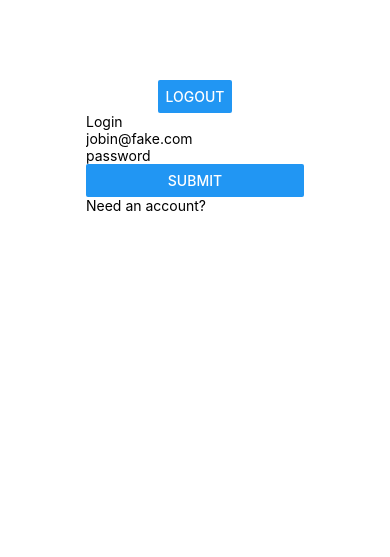
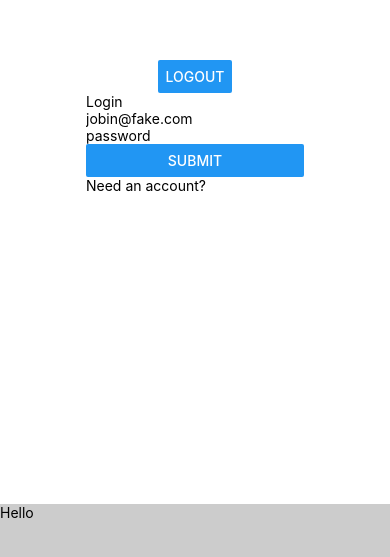
Before and after one commit to dkwhiting/score-hq, a React Native app in the folder client/: screen /Dashboard in a window 390 px wide. Shown: the part 275-832 px from the top of the page. Built offline with nearby package versions, Linux system fonts and the light colour scheme; no server answers.

Commit message:
added react-navigation routes

```diff
--- a/client/App.js
+++ b/client/App.js
@@ -2,23 +2,35 @@ import { StyleSheet, View, Text } from 'react-native';
 import { store } from './src/app/store';
 import { Provider } from 'react-redux';
 import Main from './Main'
+import Footer from './src/features/Footer';
+import { NavigationContainer } from '@react-navigation/native';
 
 const App = () => {
 
   return (
   <Provider store={store}>
-    <View style={styles.container}>
-      <Main />
-    </View>
+    <NavigationContainer>
+      <View style={[styles.container, {marginTop: 25}]}>
+        <Main styles={styles}/>
+        <Footer />
+      </View>
+    </NavigationContainer>
   </Provider>
   );
 }
 const styles = StyleSheet.create({
   container: {
     flex: 1,
-    backgroundColor: '#fff',
+    backgroundColor: '#FFF',
     alignItems: 'center',
     justifyContent: 'center',
+    height: '100%'
+  },
+  whiteText: {
+    color: '#FFF'
+  },
+  darkText: {
+    color: '#333'
   },
 });
 
--- a/client/Main.js
+++ b/client/Main.js
@@ -1,15 +1,17 @@
 import { Button, StyleSheet, Text, View } from 'react-native';
 import AsyncStorage from '@react-native-async-storage/async-storage';
 import Login from './src/features/Login';
-import Games from './src/features/Games';
 import { useDispatch, useSelector } from 'react-redux';
 import { useEffect, useState } from 'react';
 import { setUser } from './src/app/userSlice';
 import { removeData } from './src/utils';
 import { useGetAllGamesQuery } from './src/app/shopAPI';
+import {createNativeStackNavigator} from '@react-navigation/native-stack';
+import Dashboard from './src/features/Dashboard';
 
+const Stack = createNativeStackNavigator();
 
-const Main = () => {
+const Main = ({styles}) => {
   const {data, isLoading, isError} = useGetAllGamesQuery()
   const user = useSelector(state => state.user.currentUser)
   const dispatch = useDispatch()
@@ -40,6 +42,7 @@ const Main = () => {
 
 
   return (
+
     <View style={styles.container}>
       <Button title="Logout" onPress={()=> {
         removeData('currentUser');
@@ -49,20 +52,15 @@ const Main = () => {
       {
       !user
       ? <Login/>
-      : <Games/>
-
+      : <Stack.Navigator>
+          <Stack.Screen
+            name="Dashboard"
+            component={Dashboard}
+          />
+        </Stack.Navigator>
     }
     </View>
   );
 }
 
-const styles = StyleSheet.create({
-  container: {
-    flex: 1,
-    backgroundColor: '#fff',
-    alignItems: 'center',
-    justifyContent: 'center',
-  },
-});
-
 export default Main
--- a/client/package.json
+++ b/client/package.json
@@ -11,6 +11,8 @@
   "dependencies": {
     "@expo/webpack-config": "^18.0.1",
     "@react-native-async-storage/async-storage": "^1.18.1",
+    "@react-navigation/native": "^6.1.6",
+    "@react-navigation/native-stack": "^6.9.12",
     "@reduxjs/toolkit": "^1.9.3",
     "expo": "~48.0.10",
     "expo-status-bar": "~1.4.4",
@@ -19,7 +21,9 @@
     "react-native": "0.71.6",
     "react-native-config": "^1.5.0",
     "react-native-web": "~0.18.10",
-    "react-redux": "^8.0.5"
+    "react-redux": "^8.0.5",
+    "react-native-screens": "~3.20.0",
+    "react-native-safe-area-context": "4.5.0"
   },
   "devDependencies": {
     "@babel/core": "^7.20.0",
--- a/client/src/features/Games.js
+++ b/client/src/features/Dashboard.js
@@ -5,7 +5,7 @@ import { useEffect } from 'react';
 import { useGetAllGamesQuery } from '../app/shopAPI';
 import { setGames } from '../app/gamesSlice';
 
-const Games = () => {
+const Dashboard = () => {
   const dispatch = useDispatch()
   const currentUser = useSelector(state=> state.user?.currentUser)
   const { data, error, isLoading } = useGetAllGamesQuery(currentUser?.id)
@@ -17,6 +17,7 @@ const Games = () => {
     }
   }, [currentUser])
 
+
   return (
     <View>
       {
@@ -24,6 +25,7 @@ const Games = () => {
         ? <Text>Loading...</Text>
         : data?.length > 0
           ? data.map(game =>{
+            console.log(game.name)
             return(
               <Text key={game.id}>{game.name}</Text>
             )
@@ -34,4 +36,4 @@ const Games = () => {
   )
 }
 
-export default Games
+export default Dashboard
--- /dev/null
+++ b/client/src/features/Footer.js
@@ -0,0 +1,13 @@
+import React from 'react'
+import { Text, View } from 'react-native'
+
+
+const Footer = () => {
+  return (
+    <View style={{width: '100%', height: 65, backgroundColor: '#CCC', marginTop: 'auto'}}>
+      <Text>Hello</Text>
+    </View>
+  )
+}
+
+export default Footer
```
Also changed, not shown: 1 other file (tests, documents, lock files or other folders).
